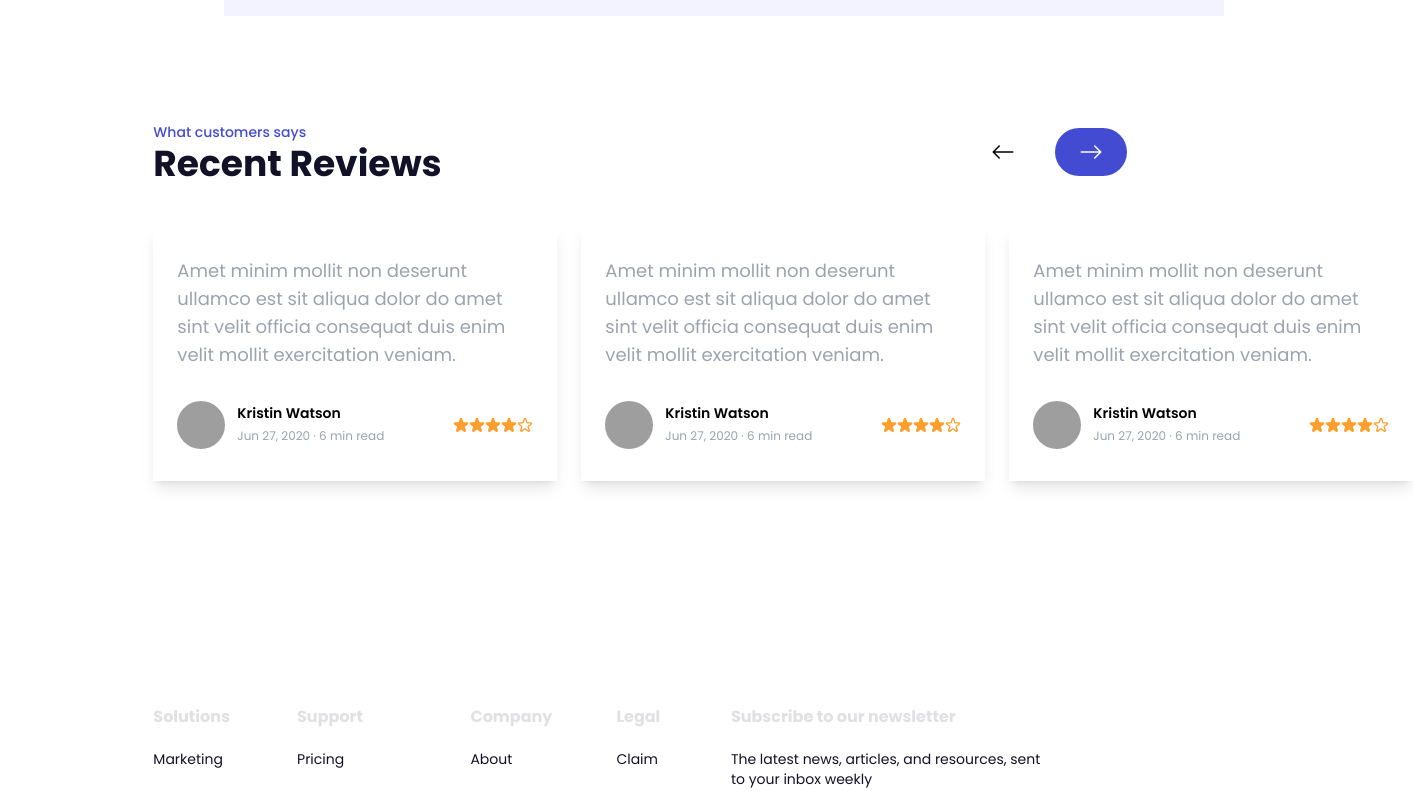
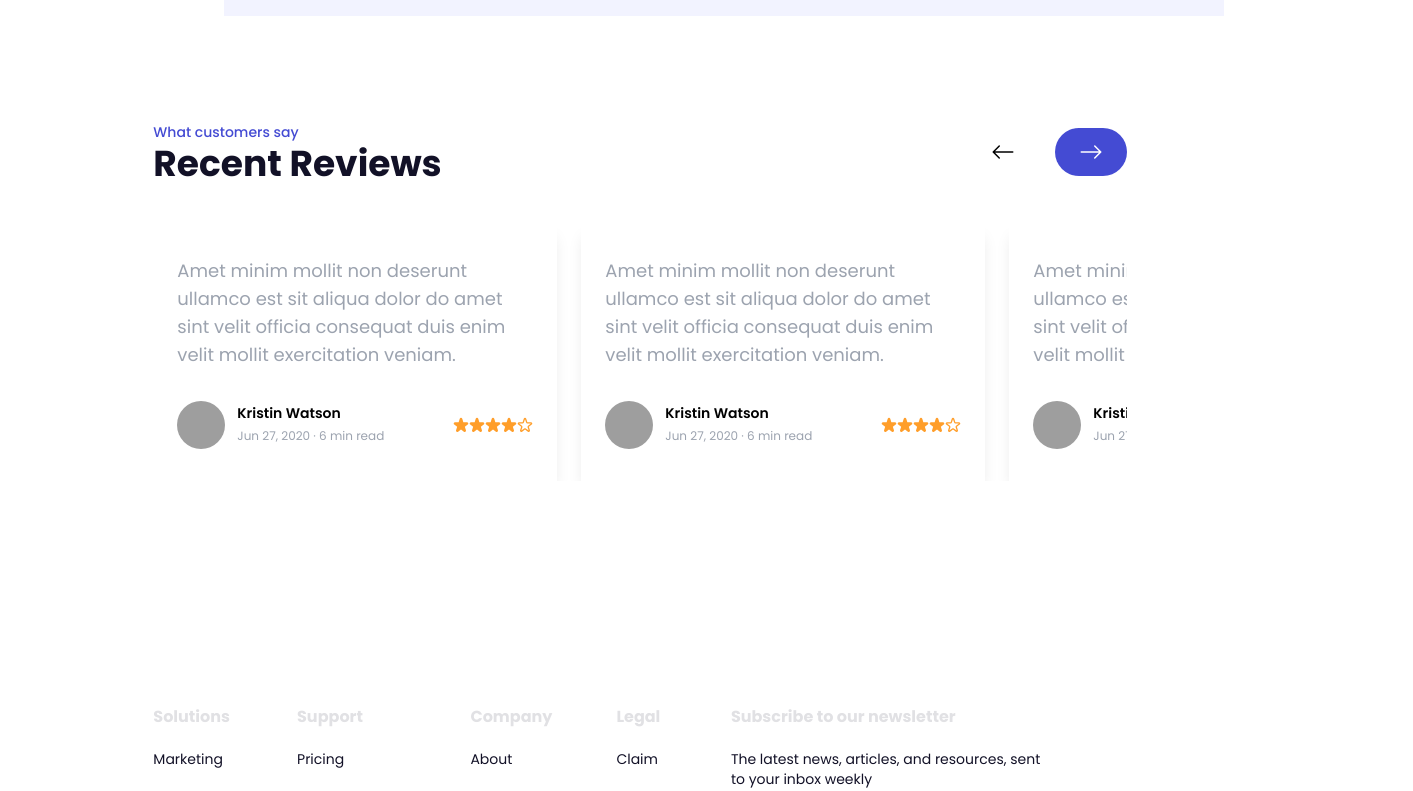
Before and after one commit to stivex001/MegaTongue, a React (Vite) app: page / in a window 1280 px wide. Shown: the part 940-1731 px from the top of the page, 1413 px wide, since content can reach past the window. Built offline with nearby package versions, Linux system fonts and the light colour scheme; grey boxes are pictures that could not be loaded.

Commit message:
added scroolable card

```diff
--- a/src/components/Review.tsx
+++ b/src/components/Review.tsx
@@ -1,30 +1,59 @@
 import { BsArrowLeft, BsArrowRight } from "react-icons/bs";
 import Card from "./Card";
-
-// type Props = {};
+import React, { useRef } from "react";
 
 const Review = () => {
   const flexBetween = "flex items-center justify-between";
+  const cardContainerRef = useRef<HTMLDivElement | null>(null);
+
+  const scrollLeft = () => {
+    cardContainerRef.current?.scrollBy({
+      left: -200, // Adjust the scroll distance as needed
+      behavior: "smooth",
+    });
+  };
+
+  const scrollRight = () => {
+    cardContainerRef.current?.scrollBy({
+      left: 200, // Adjust the scroll distance as needed
+      behavior: "smooth",
+    });
+  };
+
   return (
     <div className="w-full h-full">
       <div className="w-5/6 mx-auto my-6 ">
         <div className={`${flexBetween}`}>
           <div>
             <span className="text-purple-20 text-sm font-medium">
-              What customers says
+              What customers say
             </span>
             <p className="text-dark-20 text-4xl font-bold">Recent Reviews</p>
           </div>
           <div className="flex items-center gap-4">
-            <div className="flex items-center justify-center py-3 px-6 bg-[rgba(18, 17, 39, 0.04)] rounded-[100px]">
+            <div
+              className="flex items-center justify-center py-3 px-6 bg-[rgba(18, 17, 39, 0.04)] rounded-[100px] cursor-pointer"
+              onClick={scrollLeft}
+            >
               <BsArrowLeft size={24} />
             </div>
-            <div className="flex items-center justify-center py-3 px-6 bg-purple-20 rounded-[100px] text-white">
+            <div
+              className="flex items-center justify-center py-3 px-6 bg-purple-20 rounded-[100px] text-white cursor-pointer"
+              onClick={scrollRight}
+            >
               <BsArrowRight size={24} />
             </div>
           </div>
         </div>
-        <div className="flex items-center gap-6 mt-[41px]">
+        <div
+          className="flex items-center gap-6 mt-[41px] overflow-hidden"
+          style={{
+            overflowX: "scroll",
+            scrollbarWidth: "none", // Hide the scrollbar for Firefox
+            WebkitOverflowScrolling: "touch",
+          }}
+          ref={cardContainerRef}
+        >
           <Card />
           <Card />
           <Card />
```
